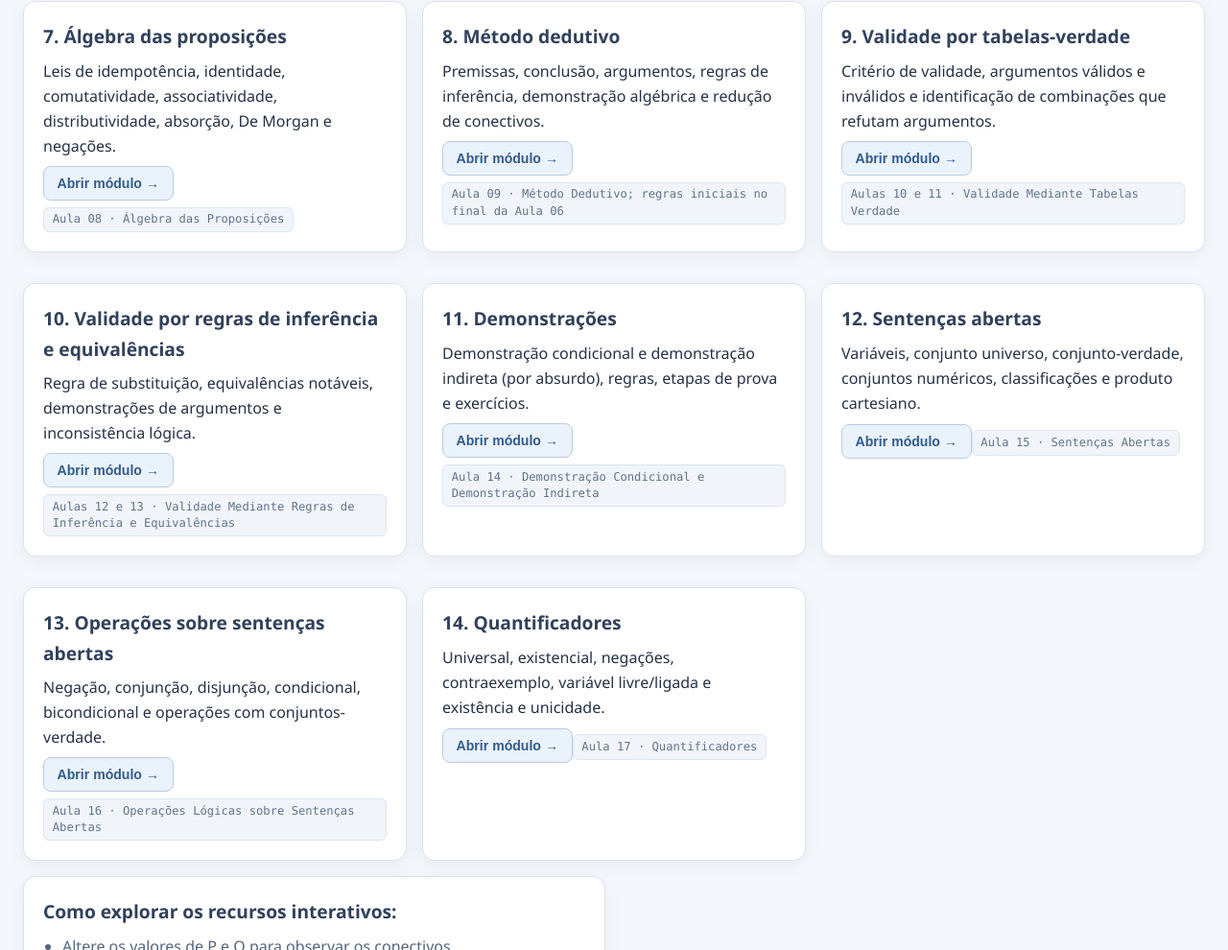
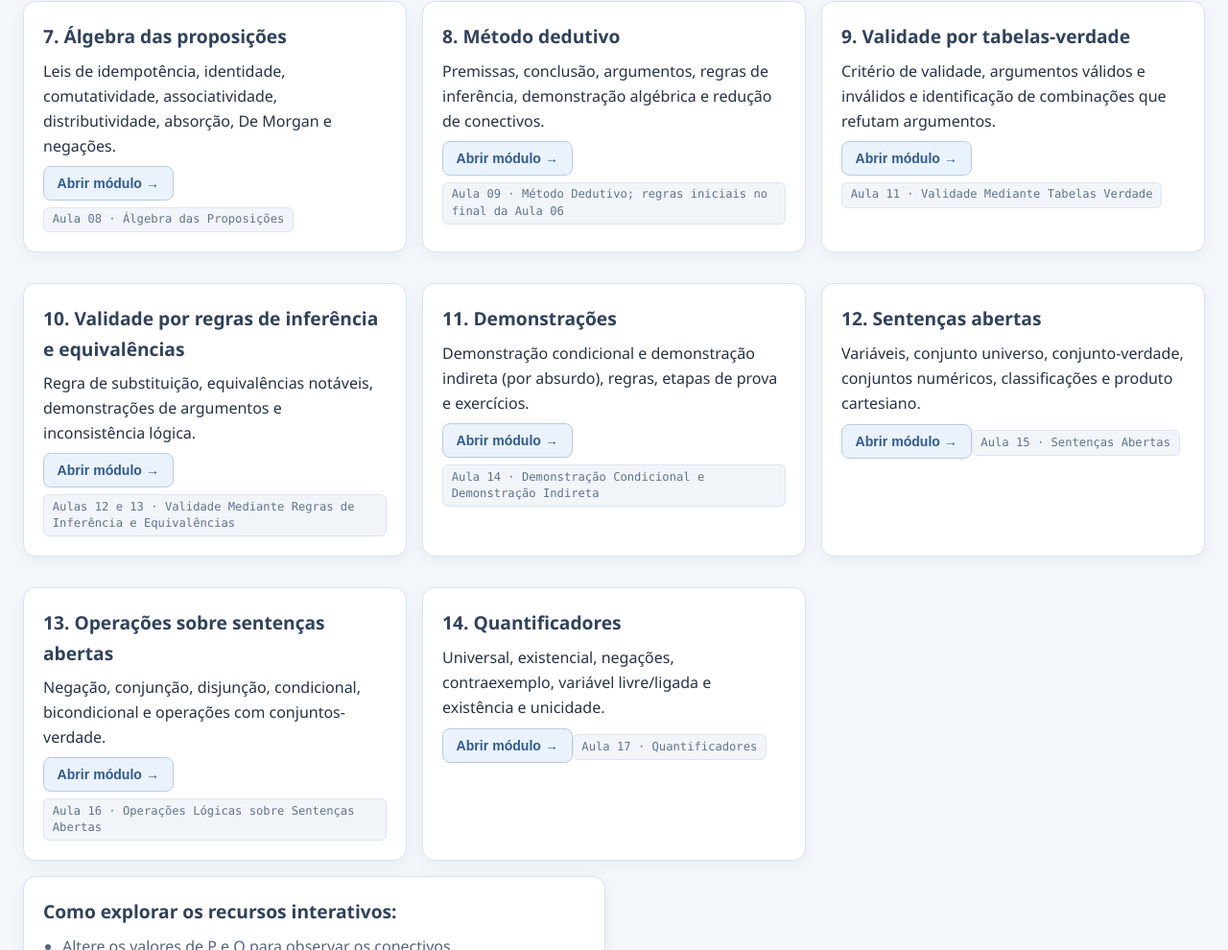
Before and after one commit to alexandreadler/alexandreadler.github.io, a plain HTML site: page disciplinas/2026.2/Logica_Computacional_I/Guia_Interativo_Logica_Computacional_I.html in a window 1280 px wide. Shown: the part 1016-2006 px from the top of the page at 96% size. Drawn offline with Linux system fonts and the light colour scheme.

Commit message:
Fix duplicate entry for validity by truth tables

```diff
--- a/disciplinas/2026.2/Logica_Computacional_I/Guia_Interativo_Logica_Computacional_I.html
+++ b/disciplinas/2026.2/Logica_Computacional_I/Guia_Interativo_Logica_Computacional_I.html
@@ -98,7 +98,7 @@ footer{text-align:center;padding:1.7rem;color:var(--muted);border-top:1px solid
     <article class="card"><h2>6. Equivalência lógica</h2><p>Definição, comparação de tabelas-verdade, propriedades da equivalência, equivalências notáveis e conectivos de Sheffer.</p><button class="btn" onclick="goTab('equivalencia')">Abrir módulo →</button><div class="slide-ref">Aula 07 · Equivalência Lógica</div></article>
     <article class="card"><h2>7. Álgebra das proposições</h2><p>Leis de idempotência, identidade, comutatividade, associatividade, distributividade, absorção, De Morgan e negações.</p><button class="btn" onclick="goTab('algebra')">Abrir módulo →</button><div class="slide-ref">Aula 08 · Álgebra das Proposições</div></article>
     <article class="card"><h2>8. Método dedutivo</h2><p>Premissas, conclusão, argumentos, regras de inferência, demonstração algébrica e redução de conectivos.</p><button class="btn" onclick="goTab('dedutivo')">Abrir módulo →</button><div class="slide-ref">Aula 09 · Método Dedutivo; regras iniciais no final da Aula 06</div></article>
-    <article class="card"><h2>9. Validade por tabelas-verdade</h2><p>Critério de validade, argumentos válidos e inválidos e identificação de combinações que refutam argumentos.</p><button class="btn" onclick="goTab('validade-tv')">Abrir módulo →</button><div class="slide-ref">Aulas 10 e 11 · Validade Mediante Tabelas Verdade</div></article>
+    <article class="card"><h2>9. Validade por tabelas-verdade</h2><p>Critério de validade, argumentos válidos e inválidos e identificação de combinações que refutam argumentos.</p><button class="btn" onclick="goTab('validade-tv')">Abrir módulo →</button><div class="slide-ref">Aula 11 · Validade Mediante Tabelas Verdade</div></article>
     <article class="card"><h2>10. Validade por regras de inferência e equivalências</h2><p>Regra de substituição, equivalências notáveis, demonstrações de argumentos e inconsistência lógica.</p><button class="btn" onclick="goTab('validade-regras')">Abrir módulo →</button><div class="slide-ref">Aulas 12 e 13 · Validade Mediante Regras de Inferência e Equivalências</div></article>
     <article class="card"><h2>11. Demonstrações</h2><p>Demonstração condicional e demonstração indireta (por absurdo), regras, etapas de prova e exercícios.</p><button class="btn" onclick="goTab('demonstracoes')">Abrir módulo →</button><div class="slide-ref">Aula 14 · Demonstração Condicional e Demonstração Indireta</div></article>
     <article class="card"><h2>12. Sentenças abertas</h2><p>Variáveis, conjunto universo, conjunto-verdade, conjuntos numéricos, classificações e produto cartesiano.</p><button class="btn" onclick="goTab('abertas')">Abrir módulo →</button><div class="slide-ref">Aula 15 · Sentenças Abertas</div></article>
```
